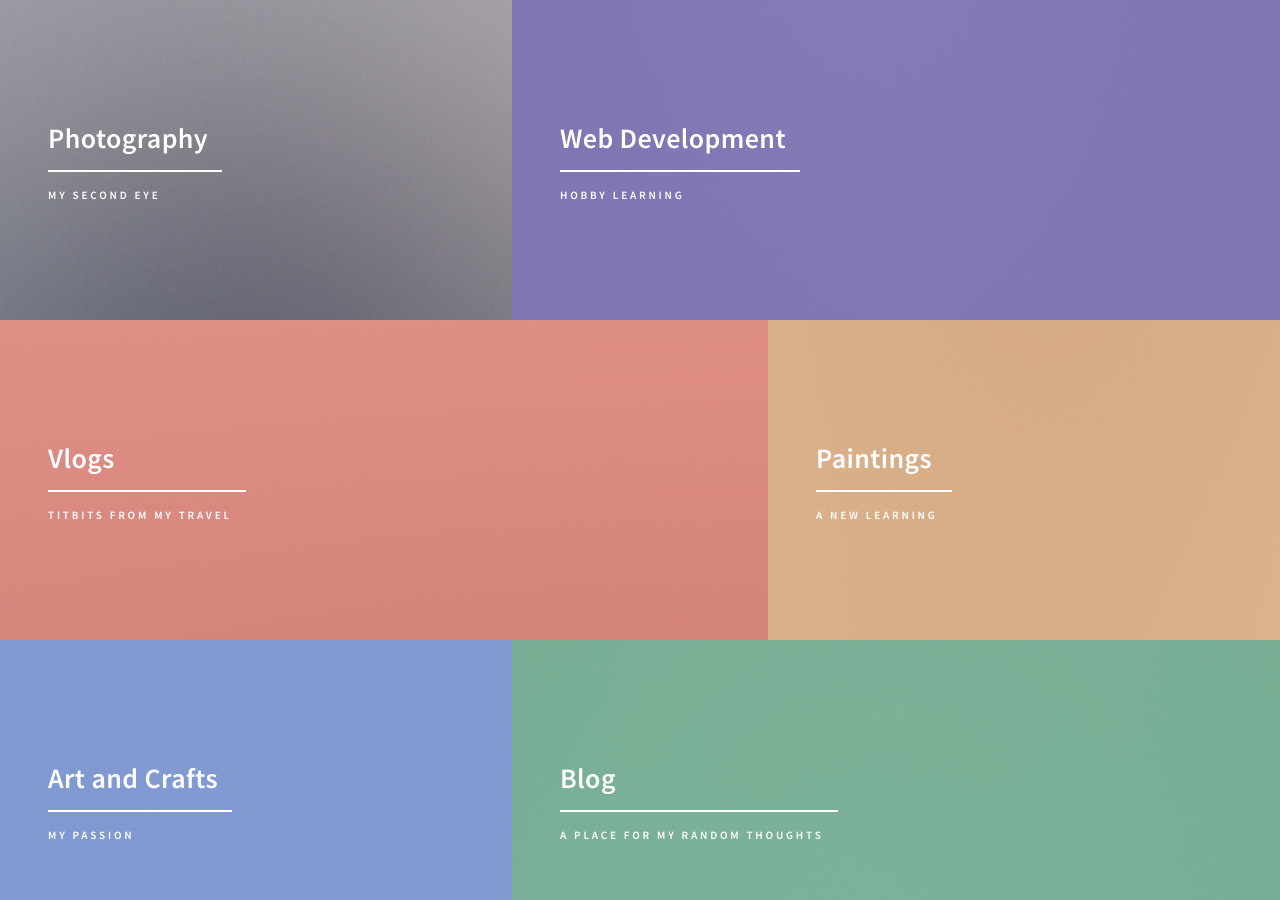
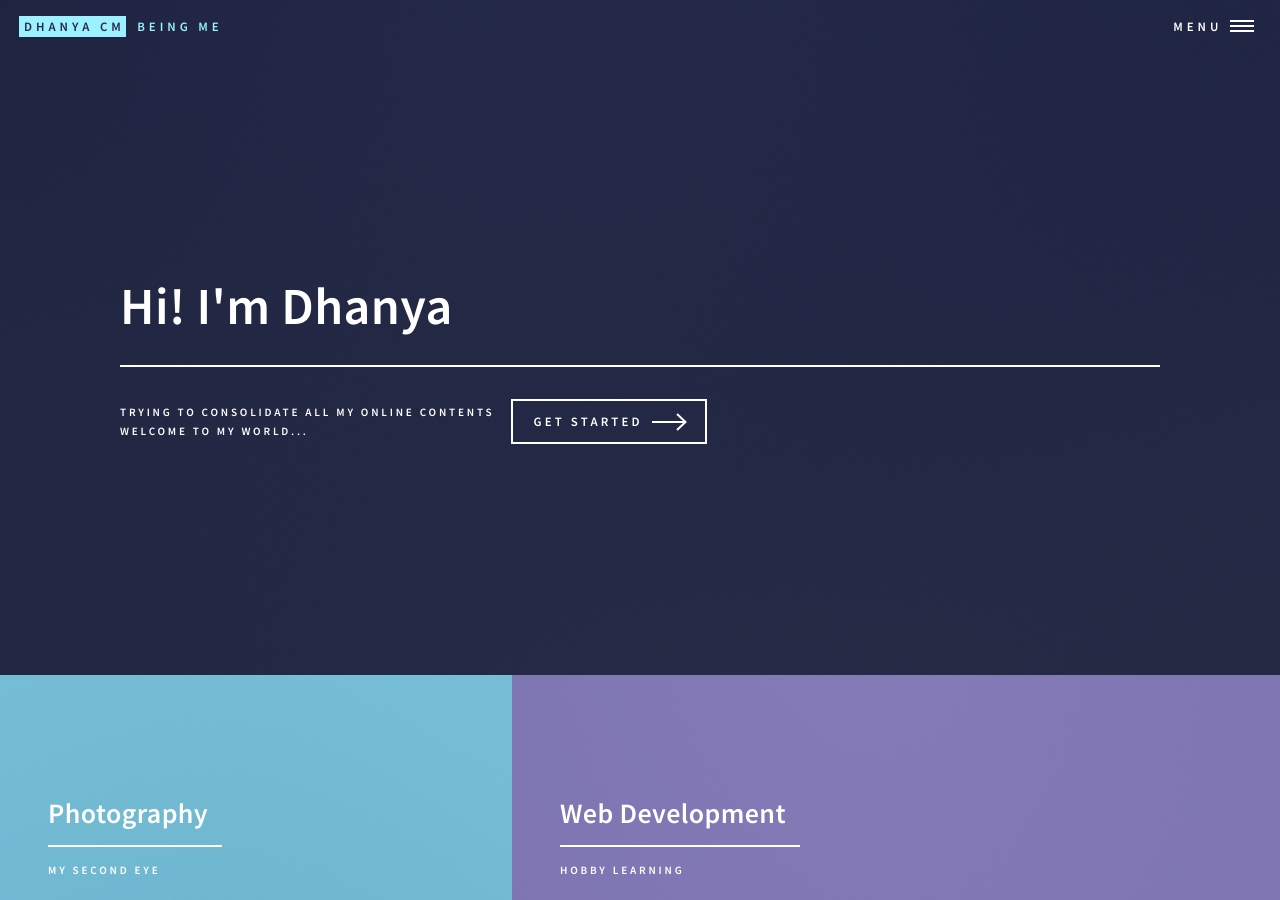
Before and after one commit to dhanyacm/dhanyacm, a Jekyll site: the page built from index.html, in a window 1280 px wide and 900 px high. Built offline with Jekyll 4.4.1, drawn with Linux system fonts in a browser that asks for light colours.

Commit message:
Update header.html

```diff
--- a/_includes/header.html
+++ b/_includes/header.html
@@ -9,3 +9,45 @@
 </head>
 
 <body class="is-preload" id="{{ page.id }}">
+	<!-- Wrapper -->
+			<div id="wrapper">
+
+				<!-- Header -->
+					<header id="header" class="alt">
+						<a href="index.html" class="logo"><strong>DHANYA CM</strong> <span>being me</span></a>
+						<nav>
+							<a href="#menu">Menu</a>
+						</nav>
+					</header>
+
+				<!-- Menu -->
+					<nav id="menu">
+						<ul class="links">
+							<li><a href="index.html">Home</a></li>
+							<li><a href="landing.html">Landing</a></li>
+							<li><a href="generic.html">Generic</a></li>
+							<li><a href="elements.html">Elements</a></li>
+						</ul>
+						<ul class="actions stacked">
+							<li><a href="#" class="button primary fit">Get Started</a></li>
+							<li><a href="#" class="button fit">Log In</a></li>
+						</ul>
+					</nav>
+
+				<!-- Banner -->
+				{% if page.frontpage %}
+					<section id="banner" class="major">
+						<div class="inner">
+							<header class="major">
+								<h1>Hi! I'm Dhanya</h1>
+							</header>
+							<div class="content">
+								<p>Trying to consolidate all my online contents<br />
+								Welcome to my world...</p>
+								<ul class="actions">
+									<li><a href="#one" class="button next scrolly">Get Started</a></li>
+								</ul>
+							</div>
+						</div>
+					</section>
+				{% endif %}
```
